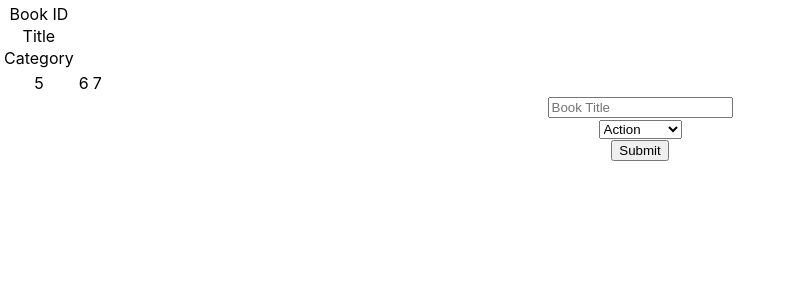
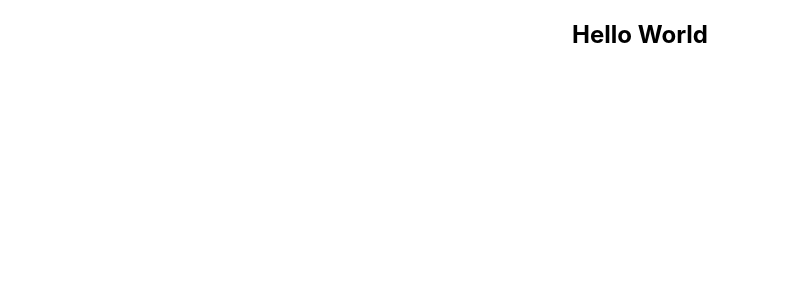
Before and after one commit to ClaytonSiby/Magic-Books-Inc, a React (Create React App) app: page / in a window 1280 px wide. Shown: the top 300 px of the page, without its empty margins (0-791 px from the left). Built offline with nearby package versions, Linux system fonts and the light colour scheme.

Commit message:
Remove all files included for redux

```diff
--- a/src/assets/App.css
+++ b/src/assets/App.css
@@ -1,39 +1,3 @@
 .App {
   text-align: center;
 }
-
-.App-logo {
-  height: 40vmin;
-  pointer-events: none;
-}
-
-@media (prefers-reduced-motion: no-preference) {
-  .App-logo {
-    animation: App-logo-spin infinite 20s linear;
-  }
-}
-
-.App-header {
-  background-color: #282c34;
-  min-height: 100vh;
-  display: flex;
-  flex-direction: column;
-  align-items: center;
-  justify-content: center;
-  font-size: calc(10px + 2vmin);
-  color: white;
-}
-
-.App-link {
-  color: #61dafb;
-}
-
-@keyframes App-logo-spin {
-  from {
-    transform: rotate(0deg);
-  }
-
-  to {
-    transform: rotate(360deg);
-  }
-}
--- a/src/components/App.js
+++ b/src/components/App.js
@@ -1,12 +1,11 @@
-import BooksList from './BooksList';
-import BooksForm from './BooksForm';
+// import BooksList from './BooksList';
+// import BooksForm from './BooksForm';
 import '../assets/App.css';
 
 function App() {
   return (
     <div className="App">
-      <BooksList />
-      <BooksForm />
+      <h2>Hello World</h2>
     </div>
   );
 }
--- a/src/components/BooksForm.js
+++ /dev/null
@@ -1,40 +0,0 @@
-import React from 'react'
-
-const BooksForm = () => {
-  const categories = [
-    'Action',
-    'Biography',
-    'History',
-    'Horror',
-    'Kids',
-    'Learning',
-    'Sci-Fi'
-  ]
-  return (
-    <>
-      <form>
-        <div className='form-group'>
-          <input
-            type='text'
-            className='form-control'
-            placeholder='Book Title'
-          />
-        </div>
-        <div className='form-group'>
-          <select className='form-control'>
-            {categories.map(category => (
-              <option value={category} key={Math.random() * categories.length}>
-                {category}
-              </option>
-            ))}
-          </select>
-        </div>
-        <div className='form-group'>
-            <button type="submit" className="btn btn-block">Submit</button>
-        </div>
-      </form>
-    </>
-  )
-}
-
-export default BooksForm
--- a/src/components/BooksList.js
+++ /dev/null
@@ -1,25 +0,0 @@
-import React from 'react';
-import { connect } from 'react-redux';
-
-const BooksList = () => {
-    return (
-        <table>
-            <tr>
-                <tr>Book ID</tr>
-                <tr>Title</tr>
-                <tr>Category</tr>
-            </tr>
-            <tr>
-                <td>5</td>
-                <td>6</td>
-                <td>7</td>
-            </tr>
-        </table>
-    )
-}
-
-const mapStateToProps = state => {
-    state
-}
-
-export default connect(mapStateToProps)(BooksList)
--- a/src/index.js
+++ b/src/index.js
@@ -3,17 +3,16 @@ import ReactDOM from 'react-dom'
 import './index.css'
 import App from './components/App'
 import reportWebVitals from './reportWebVitals'
-import { createStore } from 'redux'
-import { Provider } from 'react-redux'
-import booksReducer from './reducers/books'
+import { createStore } from 'redux';
 
-const store = createStore(booksReducer)
+
+
 
 ReactDOM.render(
   <React.StrictMode>
-    <Provider store={store}>
+
       <App />
-    </Provider>
+
   </React.StrictMode>,
   document.getElementById('root')
 )
--- a/src/reducers/books.js
+++ /dev/null
@@ -1,14 +0,0 @@
-import { CREATE_BOOK, REMOVE_BOOK } from './index';
-
-const booksReducer = (state, action) => {
-    switch(action.type) {
-        case CREATE_BOOK:
-          return { ...state }
-        case REMOVE_BOOK:
-          return { ...state }
-        default:
-          return state
-    }
-}
-
-export default booksReducer;
--- a/src/reducers/index.js
+++ /dev/null
@@ -1,4 +0,0 @@
-const CREATE_BOOK = 'CREATE_BOOK';
-const REMOVE_BOOK = 'REMOVE_BOOK';
-
-export { CREATE_BOOK, REMOVE_BOOK }
```
Also changed, not shown: src/components/Book.js (deleted, +0 -13 lines), src/actions/index.js (deleted).
